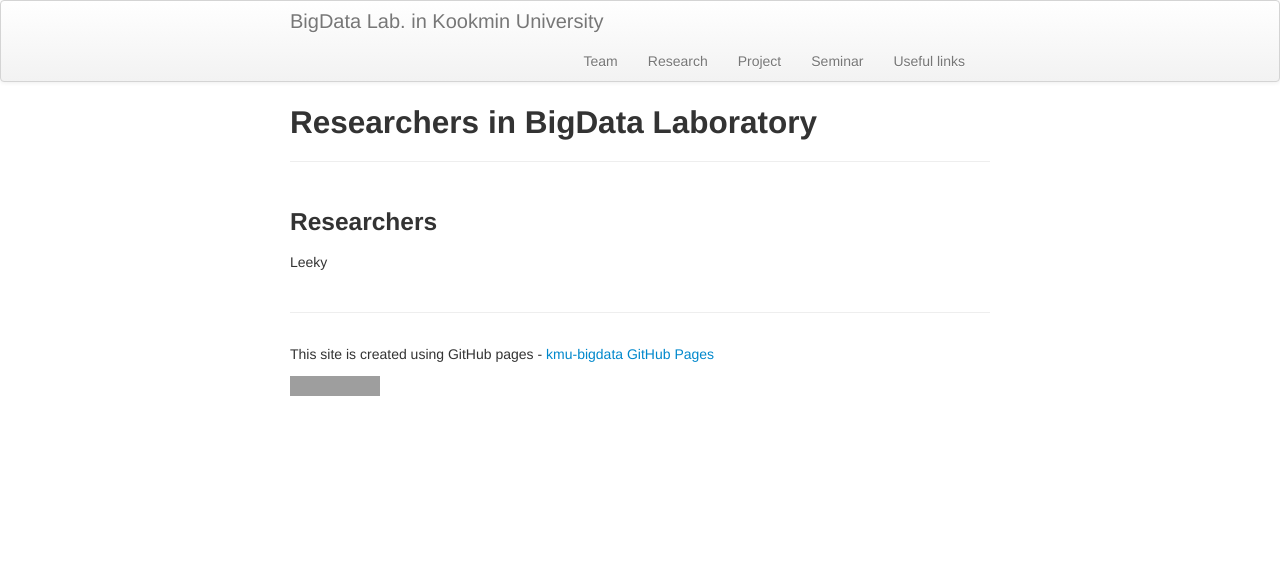
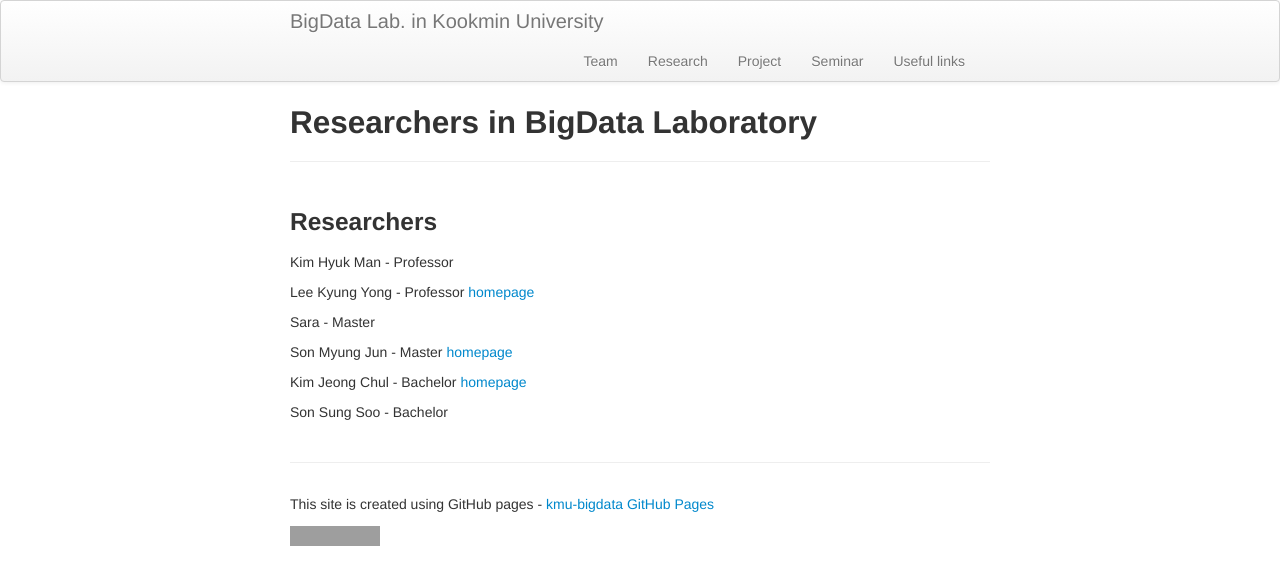
Before and after one commit to ddps-lab/kmu-bigdata.github.io, a Jekyll site: the page built from team/index.md, in a window 1280 px wide. Shown: the top 585 px of the page. Built offline with Jekyll 4.4.1, drawn with Linux system fonts in a browser that asks for light colours; grey boxes are pictures that could not be loaded.

Commit message:
updated the team menu

```diff
--- a/team/index.md
+++ b/team/index.md
@@ -6,4 +6,14 @@
 ---
 ### Researchers
 
-Leeky
+Kim Hyuk Man   - Professor
+
+Lee Kyung Yong - Professor  [homepage](https://leeky.me)
+
+Sara           -  Master
+
+Son Myung Jun   - Master  [homepage](http://mjson.tistory.com/)
+
+Kim Jeong Chul  - Bachelor [homepage](http://jeongchul.tistory.com/)
+
+Son Sung Soo    - Bachelor
```
